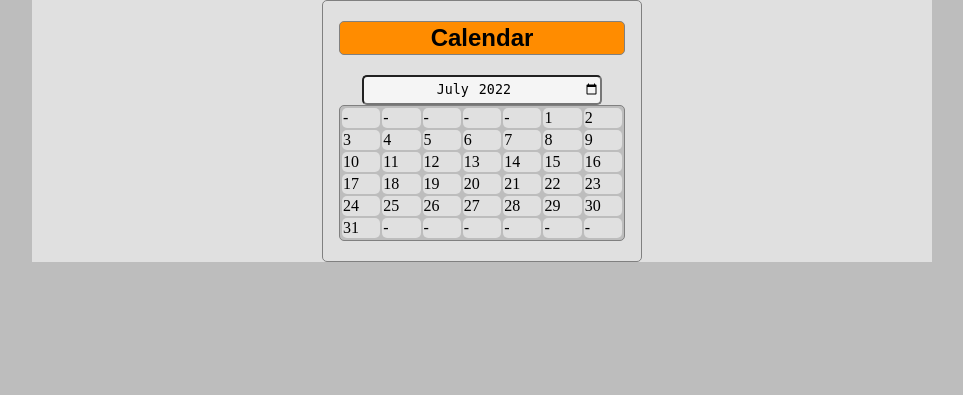
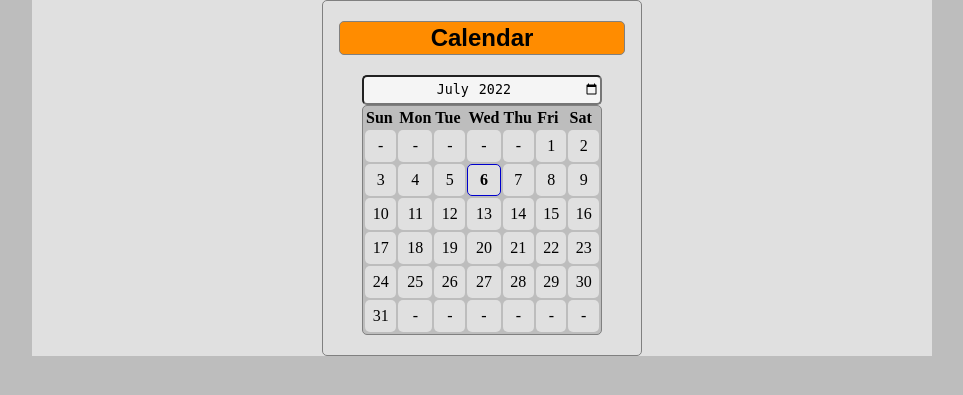
Before and after one commit to garydavenport73/bitOffice, a PHP site: page / in a window 1280 px wide, after a click that opens the changed part. Shown: the part 82-477 px from the top of the page, without its empty margins (158-1121 px from the left). Run offline with PHP 8.4, Linux system fonts and the light colour scheme.

Commit message:
formatting calendar current day, coloring, and headers

```diff
--- a/calendarMake.js
+++ b/calendarMake.js
@@ -19,7 +19,9 @@ function makeCalendar() { //
     let yearToUse = parseInt(monthChooser.value.split("-")[0]);
     let daysInMonth = daysInSomeMonth(monthToUse, yearToUse);
 
-    let calendarString = "<table><tr>";
+    let calendarString = "<table>";
+    calendarString += "<tr><th>Sun</th><th>Mon</th><th>Tue</th><th>Wed</th><th>Thu</th><th>Fri</th><th>Sat</th></tr>";
+    calendarString += "<tr>";
 
     //blank days
     //so start day is the number of loops to do conincidentally
@@ -130,5 +132,10 @@ function colorCalendarEntries() {
         } else {
             entry.style["backgroundColor"] = "darkorange";
         }
+
+        if (getTodaysDate()===thisDate){
+			entry.style["border"]="1px solid mediumblue";
+			entry.style["font-weight"]="bold";
+		}
     }
 }
--- a/style.css
+++ b/style.css
@@ -133,6 +133,24 @@ main>input {
     /* added after using as hidden input */
     display: none;
 }
+
+#special-calendar{
+	width: 240px;
+}
+
+
+
+#special-calendar table td{
+	height:2rem;
+	text-align:center;
+	width:2rem;
+}
+
+.return-calendar-date:hover{
+	background-color:white;
+}
+
+
 
 
 /* --------------tables app layout -------------------- */
```
